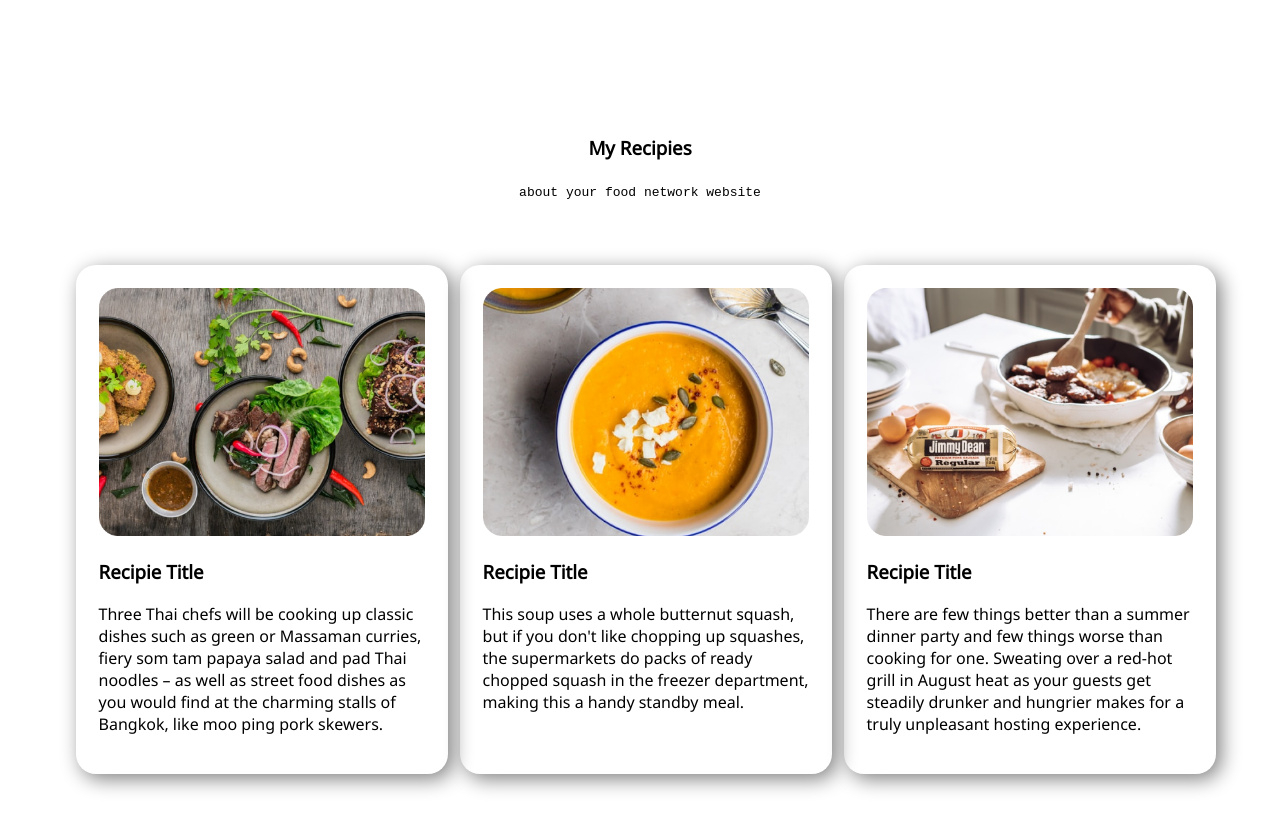
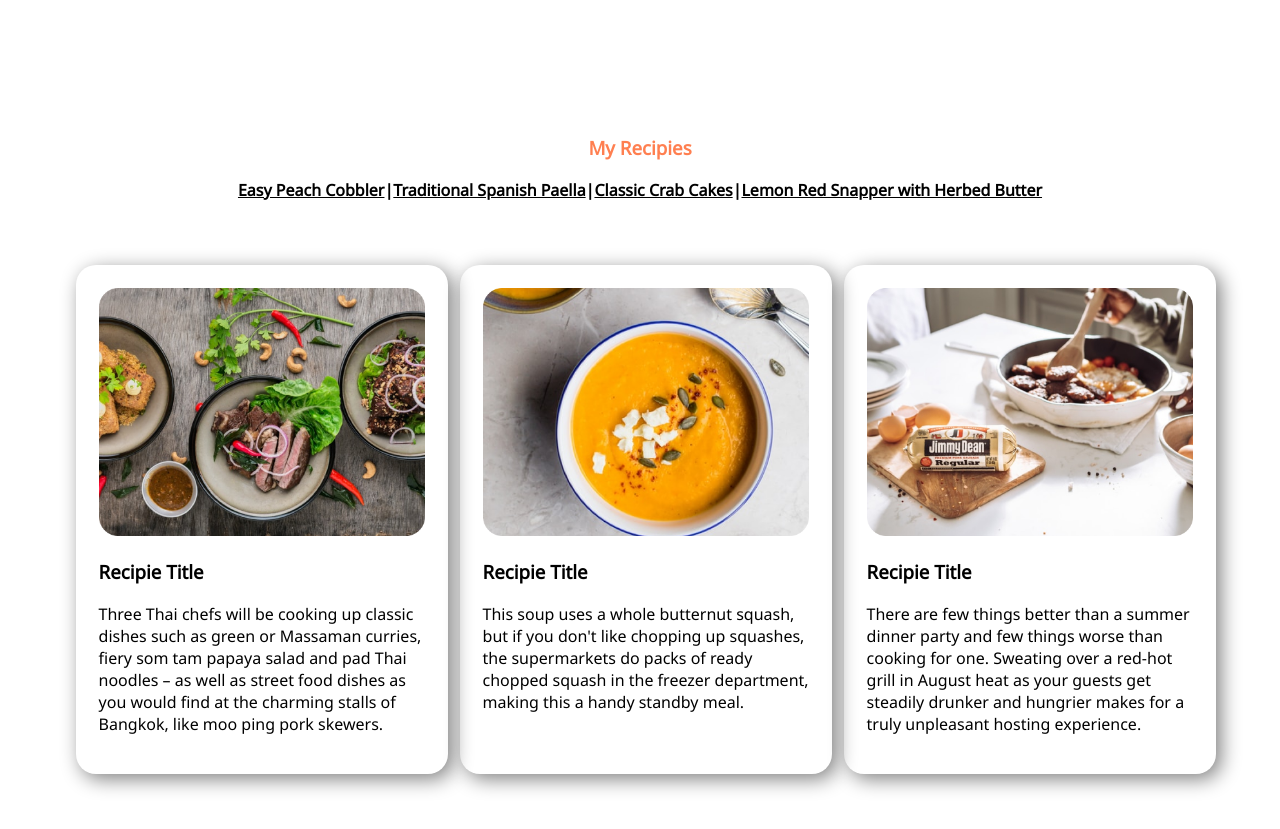
Before and after one commit to masum121212/food-network, a plain HTML site: page index.html in a window 1280 px wide. Shown: the part 1880-2709 px from the top of the page. Drawn offline with Linux system fonts and the light colour scheme.

Commit message:
my recipie changed

```diff
--- a/index.html
+++ b/index.html
@@ -39,8 +39,15 @@
         </div>
     </section>
     <div class="about-recipi">
-        <h3>My Recipies</h3>
-        <code>about your food network website</code>
+        <h3><span>My Recipies</span></h3>
+        <strong><a class="my-recipie" target="_blank" href="https://www.myrecipes.com/recipe/easy-peach-cobbler">Easy
+                Peach Cobbler</a>|<a class="my-recipie" target="blank"
+                href="https://www.myrecipes.com/recipe/traditional-spanish-paella-0">Traditional Spanish Paella</a>|<a
+                class="my-recipie" target="blank" href="https://www.myrecipes.com/recipe/classic-crab-cakes-1">Classic
+                Crab Cakes</a>|<a class="my-recipie" target="blank"
+                href="https://www.myrecipes.com/recipe/lemon-red-snapper-with-herbed-butter">Lemon Red Snapper with
+                Herbed Butter</a>
+        </strong>
     </div>
 
     <section id="container">
--- a/style.css
+++ b/style.css
@@ -44,6 +44,9 @@
 }
 .about-recipi{
     text-align: center;
+}
+.my-recipie{
+    color: black;
 }
 #container{
     display: flex;
```
